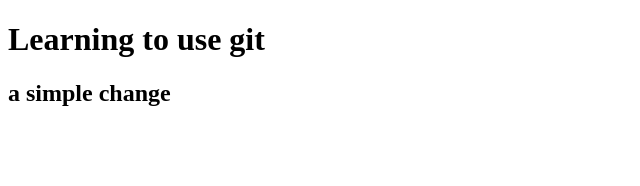
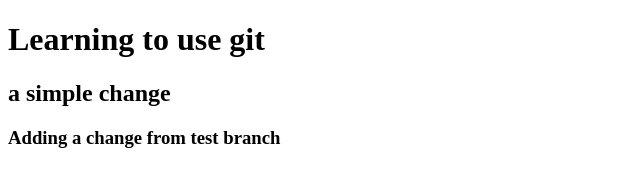
Before and after one commit to Ishan7390/test2, a plain HTML site: page index.html in a window 1280 px wide. Shown: the whole page, without its empty margins (0-640 px from the left). Drawn offline with Linux system fonts and the light colour scheme.

Commit message:
added heading

```diff
--- a/index.html
+++ b/index.html
@@ -8,5 +8,6 @@
 <body>
     <h1>Learning to use git</h1>
     <h2>a simple change</h2>
+    <h3>Adding a change from test branch</h3>
 </body>
 </html>
```
